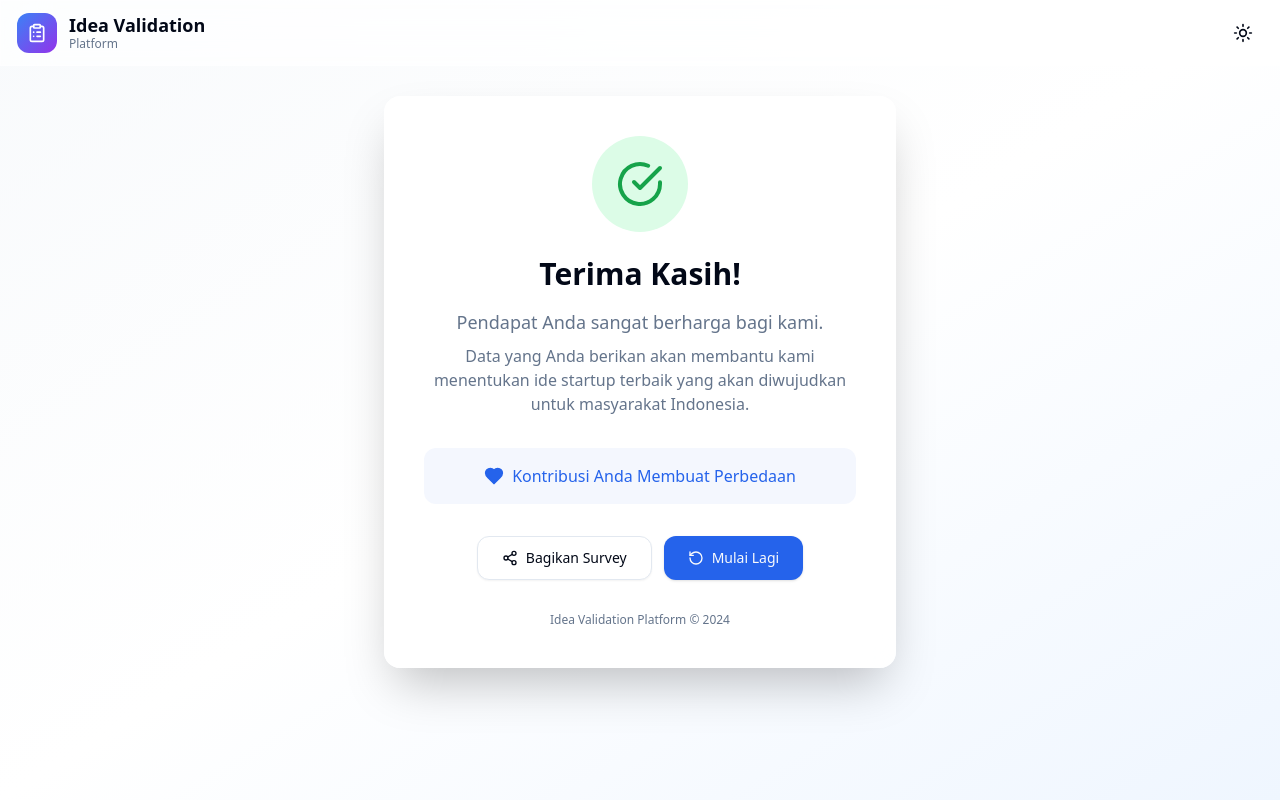
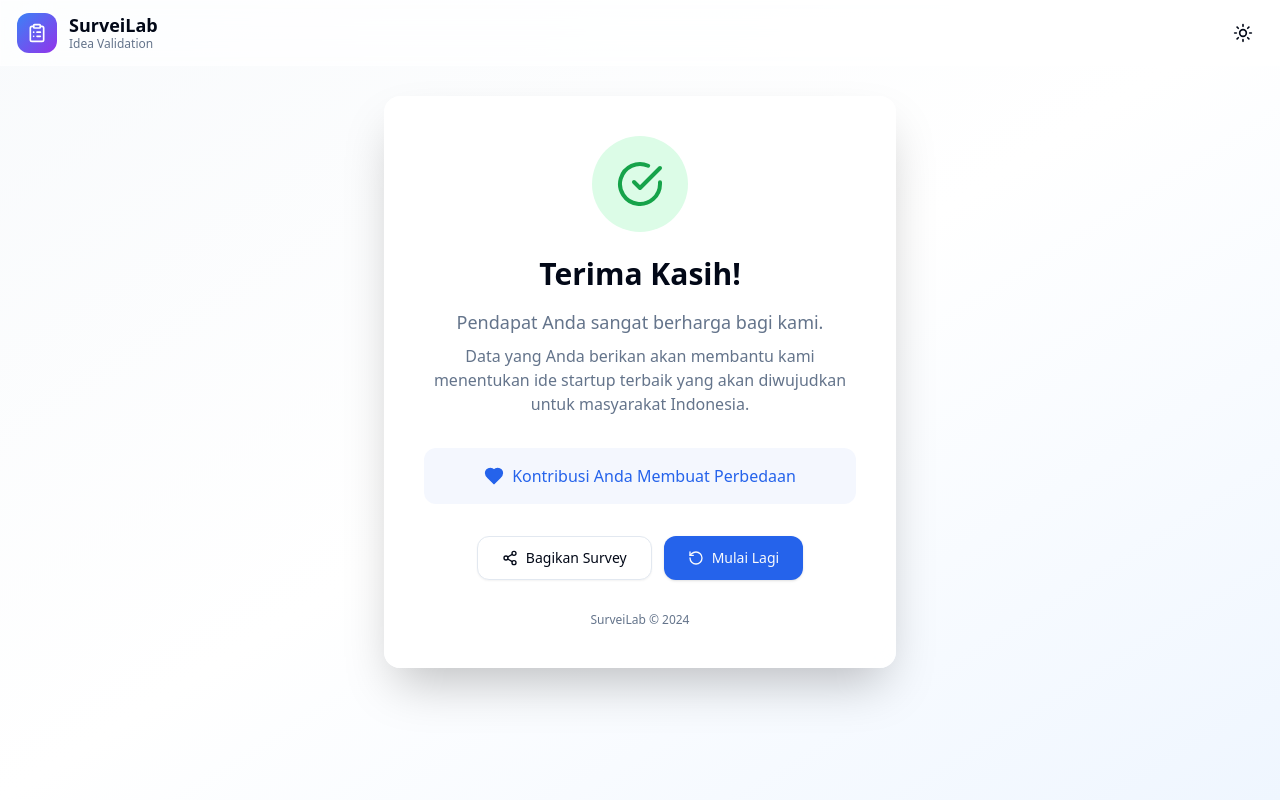
Before and after one commit to RMR1997/SurveiLab-V1, a Next.js app: page /survey/thank-you in a window 1280 px wide. Built offline with nearby package versions, Linux system fonts and the light colour scheme.

Commit message:
Rebrand: Idea Validation Platform → SurveiLab

```diff
--- a/package.json
+++ b/package.json
@@ -1,5 +1,5 @@
 {
-  "name": "idea-validation-platform",
+  "name": "surveilab",
   "version": "1.0.0",
   "private": true,
   "scripts": {
--- a/src/app/admin/layout.tsx
+++ b/src/app/admin/layout.tsx
@@ -1,7 +1,7 @@
 import { Metadata } from 'next'
 
 export const metadata: Metadata = {
-  title: 'Admin Dashboard - Idea Validation Platform',
+  title: 'Admin Dashboard - SurveiLab',
   description: 'Dashboard admin untuk melihat hasil survey',
 }
 
--- a/src/app/admin/page.tsx
+++ b/src/app/admin/page.tsx
@@ -149,7 +149,7 @@ export default function AdminDashboard() {
               <BarChart3 className="w-6 h-6 text-primary" />
               Admin Dashboard
             </h1>
-            <p className="text-sm text-muted-foreground">Data hasil survey idea validation</p>
+            <p className="text-sm text-muted-foreground">Data hasil survey SurveiLab</p>
           </div>
           <Button variant="outline" size="sm" onClick={fetchAll} className="gap-2">
             <RefreshCw className="w-4 h-4" />
--- a/src/app/layout.tsx
+++ b/src/app/layout.tsx
@@ -10,8 +10,8 @@ const inter = Inter({
 })
 
 export const metadata: Metadata = {
-  title: 'Idea Validation Platform - Validasi Ide Startup Anda',
-  description: 'Platform untuk melakukan concept testing terhadap ide bisnis digital. Dapatkan insight dari calon pengguna untuk keputusan yang lebih baik.',
+  title: 'SurveiLab - Validasi Ide Startup Anda',
+  description: 'Platform survey untuk melakukan concept testing terhadap ide bisnis digital. Dapatkan insight dari calon pengguna untuk keputusan yang lebih baik.',
 }
 
 export default function RootLayout({
--- a/src/app/manifest.ts
+++ b/src/app/manifest.ts
@@ -2,9 +2,9 @@ import { MetadataRoute } from 'next'
 
 export default function manifest(): MetadataRoute.Manifest {
   return {
-    name: 'Idea Validation Platform',
-    short_name: 'IVP',
-    description: 'Platform validasi ide startup untuk Indonesia',
+    name: 'SurveiLab',
+    short_name: 'SurveiLab',
+    description: 'Platform survey untuk validasi ide startup Indonesia',
     start_url: '/',
     display: 'standalone',
     background_color: '#ffffff',
--- a/src/app/page.tsx
+++ b/src/app/page.tsx
@@ -244,7 +244,7 @@ export default function LandingPage() {
       {/* Footer */}
       <footer className="py-8 border-t border-border/50">
                 <Container className="text-center text-sm text-muted-foreground">
-          <p>© 2024 Idea Validation Platform. Built with care for Indonesia.</p>
+          <p>© 2024 SurveiLab. Built with care for Indonesia.</p>
           <nav className="mt-2 flex justify-center space-x-4">
             <a href="/privacy" className="hover:underline">Privacy Policy</a>
             <a href="/terms" className="hover:underline">Terms of Service</a>
--- a/src/app/survey/thank-you/page.tsx
+++ b/src/app/survey/thank-you/page.tsx
@@ -25,7 +25,7 @@ export default function ThankYouPage() {
     if (navigator.share) {
       try {
         await navigator.share({
-          title: 'Idea Validation Platform',
+          title: 'SurveiLab',
           text: 'Saya baru saja membantu menentukan startup terbaik untuk Indonesia. Ikut berpendapat yuk!',
           url: window.location.origin,
         })
@@ -110,7 +110,7 @@ export default function ThankYouPage() {
             transition={{ delay: 0.8 }}
             className="text-xs text-muted-foreground mt-8"
           >
-            Idea Validation Platform © 2024
+            SurveiLab © 2024
           </motion.p>
         </CardContent>
       </Card>
--- a/src/components/layout/navbar.tsx
+++ b/src/components/layout/navbar.tsx
@@ -27,8 +27,8 @@ export function Navbar({ progress = 0, showProgress = false, className }: Navbar
             <ClipboardList className="w-5 h-5 text-white" />
           </div>
           <div className="hidden sm:block">
-            <h1 className="font-bold text-lg leading-tight">Idea Validation</h1>
-            <p className="text-xs text-muted-foreground">Platform</p>
+            <h1 className="font-bold text-lg leading-tight">SurveiLab</h1>
+            <p className="text-xs text-muted-foreground">Idea Validation</p>
           </div>
         </div>
 
```
